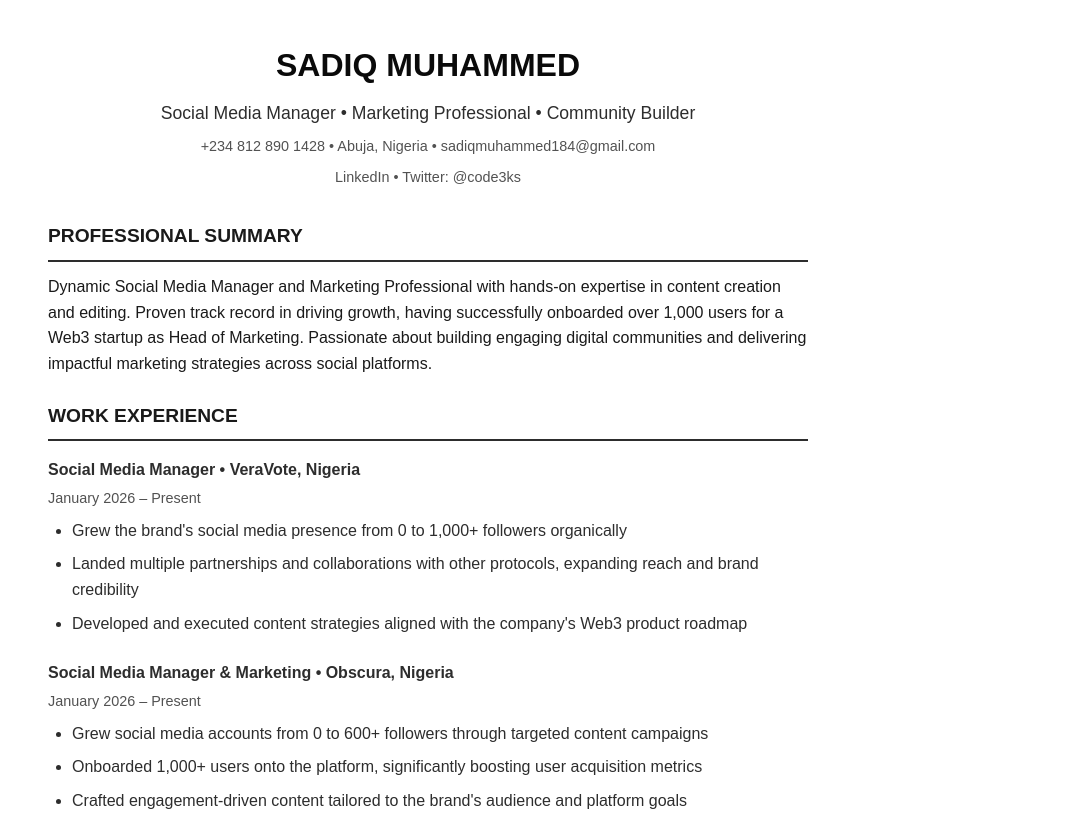
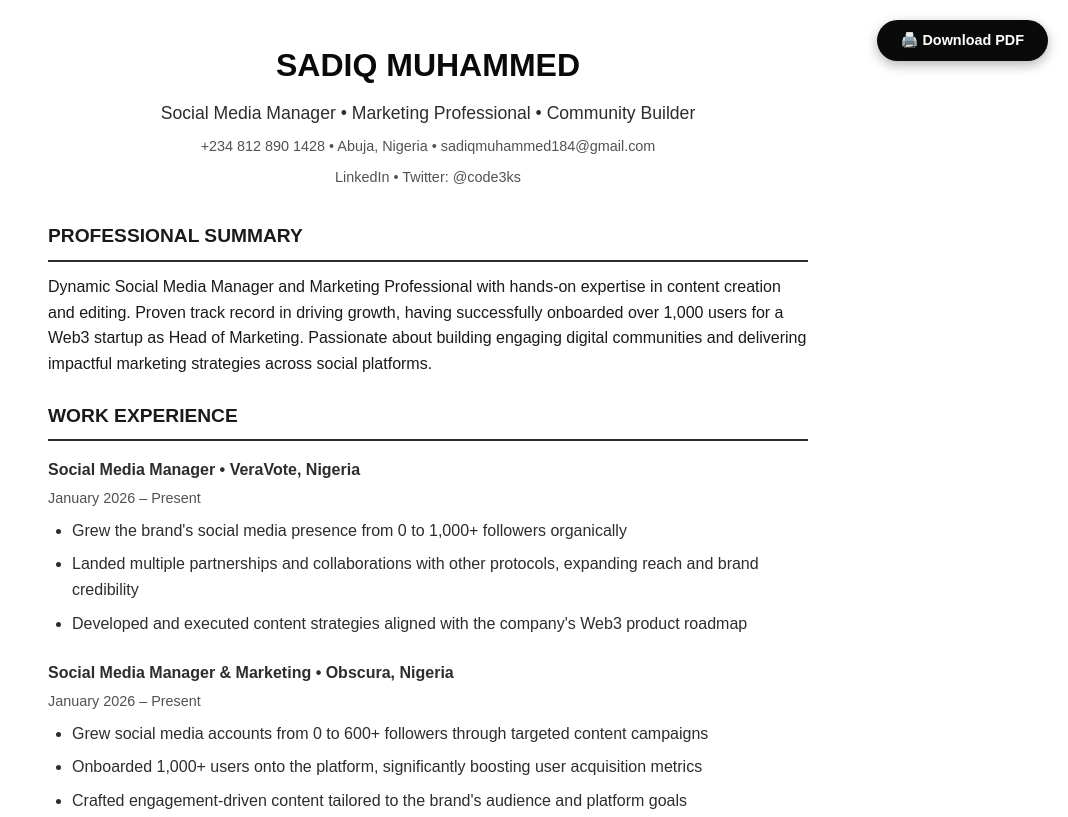
Before and after one commit to code3ks/Code3ksportfolio, a plain HTML site: page cv.html in a window 1280 px wide. Shown: the top 817 px of the page, without its empty margins (212-1280 px from the left). Drawn offline with Linux system fonts and the light colour scheme.

Commit message:
Fix CV download - change to View CV with print functionality

```diff
--- a/cv.html
+++ b/cv.html
@@ -14,6 +14,31 @@
       margin: 0 auto;
       padding: 40px 20px;
       background: #fff;
+    }
+    .print-btn {
+      position: fixed;
+      top: 20px;
+      right: 20px;
+      background: #0A0A0A;
+      color: #fff;
+      border: none;
+      padding: 12px 24px;
+      border-radius: 50px;
+      cursor: pointer;
+      font-weight: 600;
+      font-size: 0.9rem;
+      box-shadow: 0 4px 12px rgba(10,10,10,0.3);
+      transition: all 0.3s ease;
+      z-index: 1000;
+    }
+    .print-btn:hover {
+      background: #2D2D2D;
+      transform: translateY(-2px);
+      box-shadow: 0 6px 20px rgba(10,10,10,0.4);
+    }
+    @media print {
+      .print-btn { display: none; }
+      body { padding: 20px; }
     }
     h1 { font-size: 2rem; margin-bottom: 0.5rem; color: #0A0A0A; }
     h2 {
@@ -43,6 +68,8 @@
   </style>
 </head>
 <body>
+  <button class="print-btn" onclick="window.print()">🖨️ Download PDF</button>
+
   <div class="header">
     <h1>SADIQ MUHAMMED</h1>
     <p style="font-size: 1.1rem; color: #2D2D2D; margin: 0.5rem 0;">Social Media Manager • Marketing Professional • Community Builder</p>
```
Also changed, not shown: index.html (+2 -2 lines), 2 other files.
